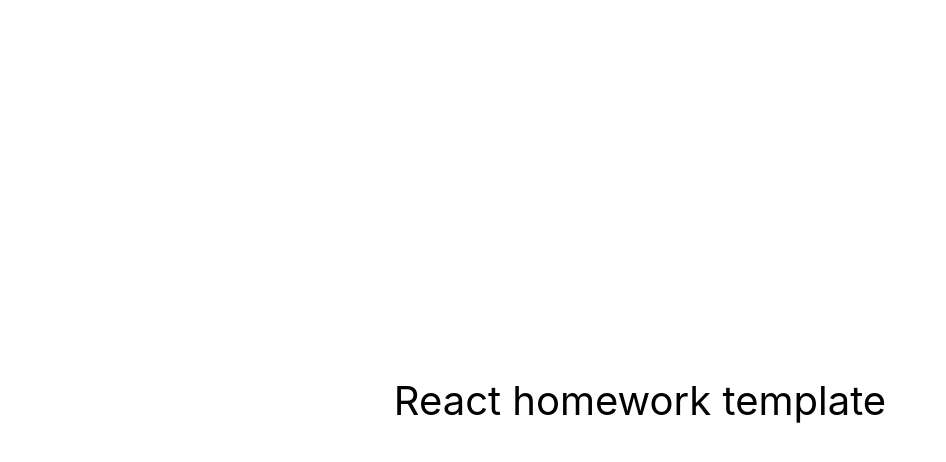
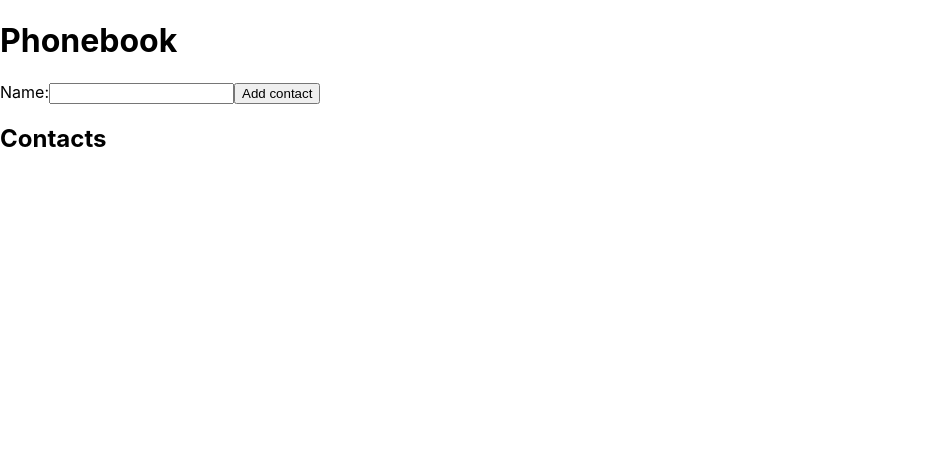
Before and after one commit to AlexMakhony/goit-react-hw-02-phonebook, a React (Create React App) app: page / in a window 1280 px wide. Shown: the top 462 px of the page, without its empty margins (0-946 px from the left). Built offline with nearby package versions, Linux system fonts and the light colour scheme.

Commit message:
HW2-2-Step#1

```diff
--- a/package.json
+++ b/package.json
@@ -7,6 +7,7 @@
     "@testing-library/jest-dom": "^5.16.3",
     "@testing-library/react": "^12.1.4",
     "@testing-library/user-event": "^13.5.0",
+    "nanoid": "^4.0.1",
     "react": "^18.1.0",
     "react-dom": "^18.1.0",
     "react-scripts": "5.0.1",
--- a/src/components/App.jsx
+++ b/src/components/App.jsx
@@ -1,16 +1,144 @@
-export const App = () => {
-  return (
-    <div
-      style={{
-        height: '100vh',
-        display: 'flex',
-        justifyContent: 'center',
-        alignItems: 'center',
-        fontSize: 40,
-        color: '#010101'
-      }}
-    >
-      React homework template
-    </div>
-  );
-};
+import React, { Component } from 'react';
+import { nanoid } from 'nanoid';
+import {ContactList} from './ContactList/ContactList';
+
+export class App extends Component {
+  constructor() {
+    super();
+    this.state = {
+      name: '',
+      contacts: [],
+    };
+  }
+
+//  Метод зміни значення у формі який буде рендеритись у імпуті
+  handleNameChange = (e) => {
+    this.setState({ name: e.target.value });
+  };
+
+//   Пишемо метод, який викликаємо при сабміті форми
+  handleSubmit = (e) => {
+    e.preventDefault();
+    // Створюємо наш контакт, який буде отримувати унікальний ID через nanoid
+    const contact = {
+      id: nanoid(),
+      name: this.state.name,
+    };
+    // Змінюємо стейт, додавши наш новий контакт
+    this.setState({
+      contacts: [...this.state.contacts, contact],
+      name: '',
+    });
+  };
+
+
+//   Рендеримо цю історію
+  render() {
+    return (
+      <div>
+        <h1>Phonebook</h1>
+        <form onSubmit={this.handleSubmit}>
+          <label>
+            Name:
+            <input
+              type="text"
+              name="name"
+              pattern="^[a-zA-Zа-яА-Я]+(([' -][a-zA-Zа-яА-Я ])?[a-zA-Zа-яА-Я]*)*$"
+              title="Name may contain only letters, apostrophe, dash and spaces. For example Adrian, Jacob Mercer, Charles de Batz de Castelmore d'Artagnan"
+              value={this.state.name}
+              onChange={this.handleNameChange}
+              required
+            />
+          </label>
+          <button type="submit">Add contact</button>
+        </form>
+        <h2>Contacts</h2>
+        {/* Прокидуємо проп з нашим новим стейтом і отримуємо список з лішками */}
+        <ContactList contacts={this.state.contacts} />
+      </div>
+    );
+  }
+}
+
+
+
+
+
+
+
+
+
+
+
+
+
+
+
+
+
+
+
+
+
+
+
+
+
+
+// // import React from 'react';
+// import ContactList from './ContactList';
+// import { nanoid } from 'nanoid';
+
+// class App extends React.Component {
+//   constructor(props) {
+//     super(props);
+
+//     this.state = {
+//       contacts: [],
+//       name: '',
+//     };
+//   }
+
+//   handleNameChange = (event) => {
+//     this.setState({ name: event.target.value });
+//   };
+
+//   handleSubmit = (event) => {
+//     event.preventDefault();
+//     const contact = {
+//       id: nanoid(),
+//       name: this.state.name,
+//     };
+//     this.setState((prevState) => ({
+//       contacts: [...prevState.contacts, contact],
+//       name: '',
+//     }));
+//   };
+
+//   render() {
+//     return (
+//       <div>
+//         <h1>Phonebook</h1>
+//         <form onSubmit={this.handleSubmit}>
+//           <label>
+//             Name:
+//             <input
+//               type="text"
+//               name="name"
+//               pattern="^[a-zA-Zа-яА-Я]+(([' -][a-zA-Zа-яА-Я ])?[a-zA-Zа-яА-Я]*)*$"
+//               title="Name may contain only letters, apostrophe, dash and spaces. For example Adrian, Jacob Mercer, Charles de Batz de Castelmore d'Artagnan"
+//               value={this.state.name}
+//               onChange={this.handleNameChange}
+//               required
+//             />
+//           </label>
+//           <button type="submit">Add contact</button>
+//         </form>
+//         <h2>Contacts</h2>
+//         <ContactList contacts={this.state.contacts} />
+//       </div>
+//     );
+//   }
+// }
+
+// export default App;
--- /dev/null
+++ b/src/components/ContactList/ContactList.jsx
@@ -0,0 +1,10 @@
+
+export const ContactList = ({ contacts }) => {
+    return (
+      <ul>
+        {contacts.map((contact) => (
+          <li key={contact.id}>{contact.name}</li>
+        ))}
+      </ul>
+    );
+  };
```
Also changed, not shown: 1 other file (tests, documents, lock files or other folders).
